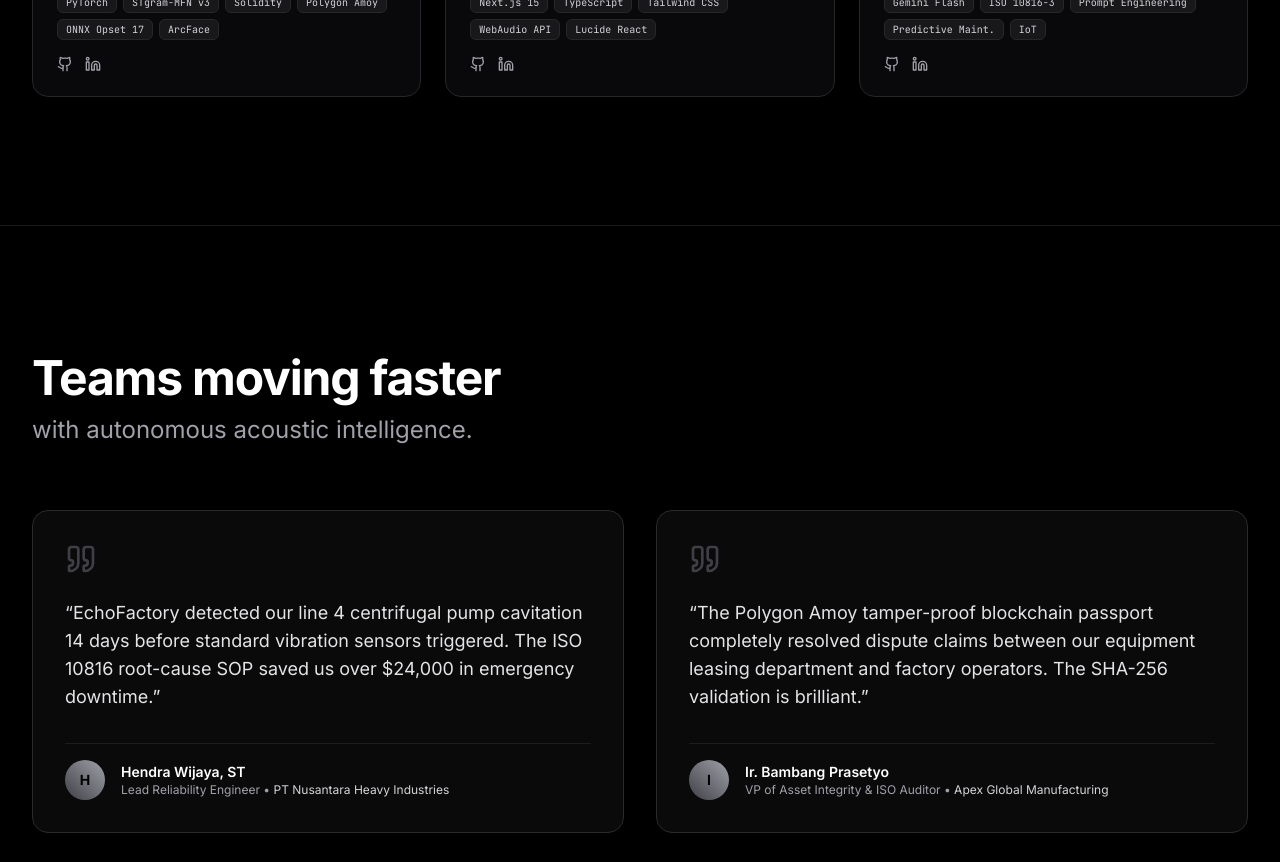
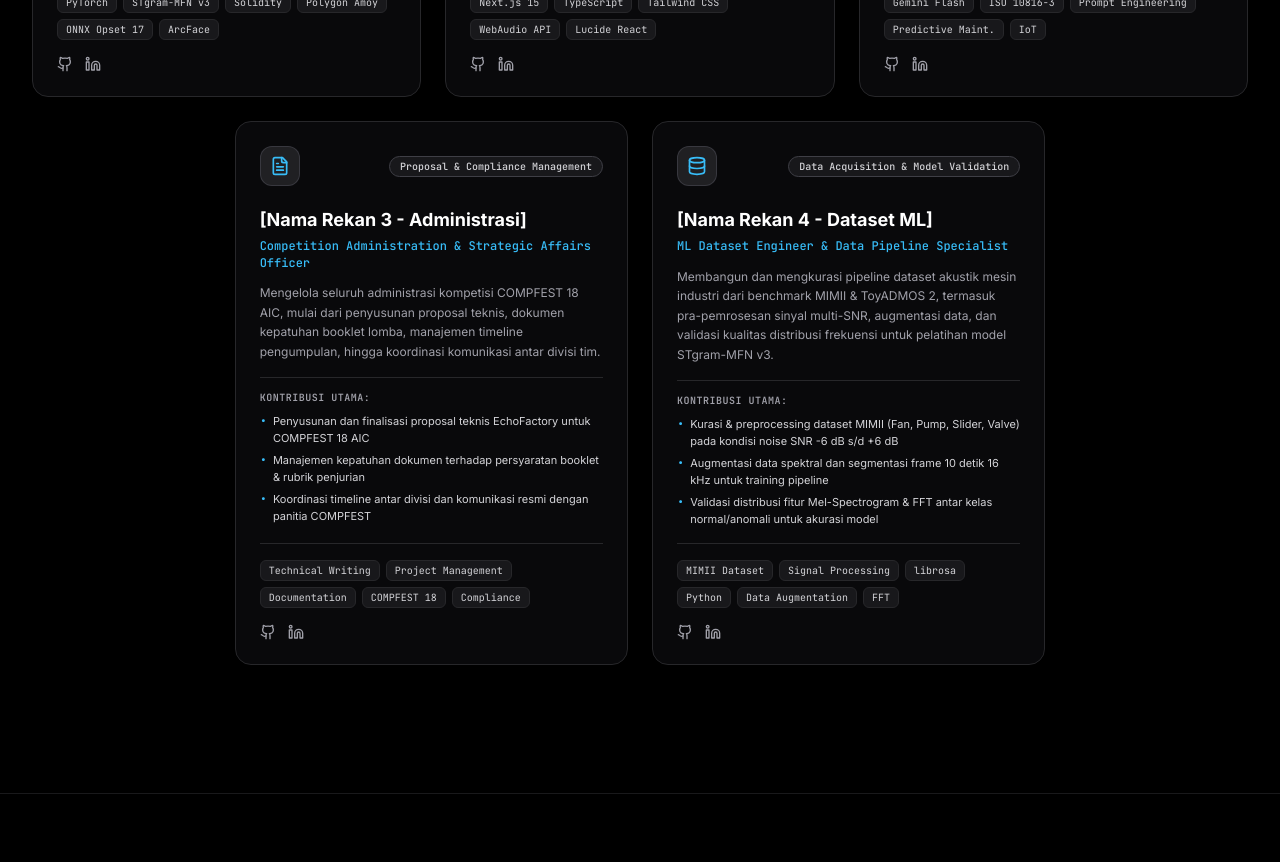
Before and after one commit to bvmhdd/EchoFactory-COMPFEST, a Next.js app: page / in a window 1280 px wide. Shown: the part 7200-8062 px from the top of the page. Built offline with nearby package versions, Linux system fonts and the light colour scheme.

Commit message:
feat(team): add 2 new members - Administration Officer and ML Dataset Engineer (5 total, 3+2 grid layout)

```diff
--- a/src/components/landing/team-section.tsx
+++ b/src/components/landing/team-section.tsx
@@ -1,6 +1,6 @@
 "use client";
 
-import { Users, Cpu, ShieldCheck, Code2, Sparkles, Github, Linkedin, ExternalLink } from "lucide-react";
+import { Users, Cpu, Code2, Sparkles, Database, FileText, Github, Linkedin } from "lucide-react";
 import { Badge } from "@/components/ui/badge";
 
 export interface TeamMember {
@@ -61,6 +61,36 @@ export const TEAM_MEMBERS: TeamMember[] = [
     github: "https://github.com",
     linkedin: "https://linkedin.com",
   },
+  {
+    name: "[Nama Rekan 3 - Administrasi]",
+    role: "Competition Administration & Strategic Affairs Officer",
+    division: "Proposal & Compliance Management",
+    icon: FileText,
+    bio: "Mengelola seluruh administrasi kompetisi COMPFEST 18 AIC, mulai dari penyusunan proposal teknis, dokumen kepatuhan booklet lomba, manajemen timeline pengumpulan, hingga koordinasi komunikasi antar divisi tim.",
+    contributions: [
+      "Penyusunan dan finalisasi proposal teknis EchoFactory untuk COMPFEST 18 AIC",
+      "Manajemen kepatuhan dokumen terhadap persyaratan booklet & rubrik penjurian",
+      "Koordinasi timeline antar divisi dan komunikasi resmi dengan panitia COMPFEST",
+    ],
+    skills: ["Technical Writing", "Project Management", "Documentation", "COMPFEST 18", "Compliance"],
+    github: "https://github.com",
+    linkedin: "https://linkedin.com",
+  },
+  {
+    name: "[Nama Rekan 4 - Dataset ML]",
+    role: "ML Dataset Engineer & Data Pipeline Specialist",
+    division: "Data Acquisition & Model Validation",
+    icon: Database,
+    bio: "Membangun dan mengkurasi pipeline dataset akustik mesin industri dari benchmark MIMII & ToyADMOS 2, termasuk pra-pemrosesan sinyal multi-SNR, augmentasi data, dan validasi kualitas distribusi frekuensi untuk pelatihan model STgram-MFN v3.",
+    contributions: [
+      "Kurasi & preprocessing dataset MIMII (Fan, Pump, Slider, Valve) pada kondisi noise SNR -6 dB s/d +6 dB",
+      "Augmentasi data spektral dan segmentasi frame 10 detik 16 kHz untuk training pipeline",
+      "Validasi distribusi fitur Mel-Spectrogram & FFT antar kelas normal/anomali untuk akurasi model",
+    ],
+    skills: ["MIMII Dataset", "Signal Processing", "librosa", "Python", "Data Augmentation", "FFT"],
+    github: "https://github.com",
+    linkedin: "https://linkedin.com",
+  },
 ];
 
 export function TeamSection() {
@@ -85,9 +115,11 @@ export function TeamSection() {
         </p>
       </div>
 
-      {/* Team Cards Grid */}
+      {/* Team Cards Grid — 3 top row + 2 centered bottom row */}
+      <div className="space-y-6">
+        {/* Row 1: first 3 members */}
         <div className="grid grid-cols-1 md:grid-cols-3 gap-6">
-        {TEAM_MEMBERS.map((member, idx) => {
+          {TEAM_MEMBERS.slice(0, 3).map((member, idx) => {
             const IconComp = member.icon;
             return (
               <div
@@ -176,6 +208,99 @@ export function TeamSection() {
             );
           })}
         </div>
+
+        {/* Row 2: last 2 members — centered */}
+        <div className="grid grid-cols-1 md:grid-cols-2 gap-6 md:w-2/3 md:mx-auto">
+          {TEAM_MEMBERS.slice(3).map((member, idx) => {
+            const IconComp = member.icon;
+            return (
+              <div
+                key={idx}
+                className="p-6 rounded-2xl bg-[#09090B] border border-[#27272A] hover:border-zinc-500 transition-all duration-300 flex flex-col justify-between shadow-xl group hover:shadow-2xl hover:bg-[#0E0E11]"
+              >
+                <div>
+                  {/* Card Top: Icon & Division Badge */}
+                  <div className="flex items-center justify-between mb-5">
+                    <div className="w-10 h-10 rounded-xl bg-zinc-800/80 border border-zinc-700/80 flex items-center justify-center text-sky-400 group-hover:bg-sky-500/15 group-hover:border-sky-500/30 transition-all">
+                      <IconComp className="w-5 h-5" />
+                    </div>
+                    <Badge variant="mono" className="text-[10px] font-mono border-zinc-700 bg-zinc-900 text-zinc-300">
+                      {member.division}
+                    </Badge>
+                  </div>
+
+                  {/* Name & Role */}
+                  <h3 className="text-lg font-bold text-white mb-1 group-hover:text-sky-300 transition-colors">
+                    {member.name}
+                  </h3>
+                  <div className="text-xs font-mono font-medium text-sky-400 mb-3 leading-snug">
+                    {member.role}
+                  </div>
+
+                  {/* Bio */}
+                  <p className="text-xs text-zinc-400 leading-relaxed mb-4 font-sans">
+                    {member.bio}
+                  </p>
+
+                  {/* Key Contributions */}
+                  <div className="border-t border-[#27272A] pt-3 mb-4 space-y-2">
+                    <span className="text-[10px] font-mono uppercase tracking-wider text-zinc-400 block font-semibold">
+                      Kontribusi Utama:
+                    </span>
+                    <ul className="space-y-1.5 text-[11px] text-zinc-300 font-sans">
+                      {member.contributions.map((c, cIdx) => (
+                        <li key={cIdx} className="flex items-start gap-1.5">
+                          <span className="text-sky-400 font-mono text-xs">•</span>
+                          <span>{c}</span>
+                        </li>
+                      ))}
+                    </ul>
+                  </div>
+                </div>
+
+                {/* Skills Tags & Social Links */}
+                <div className="border-t border-[#27272A] pt-4 space-y-3">
+                  <div className="flex flex-wrap gap-1.5">
+                    {member.skills.map((skill, sIdx) => (
+                      <span
+                        key={sIdx}
+                        className="px-2 py-0.5 rounded-md bg-zinc-900 border border-zinc-800 text-[10px] font-mono text-zinc-300"
+                      >
+                        {skill}
+                      </span>
+                    ))}
+                  </div>
+
+                  <div className="flex items-center gap-3 pt-1 text-zinc-400">
+                    {member.github && (
+                      <a
+                        href={member.github}
+                        target="_blank"
+                        rel="noopener noreferrer"
+                        className="hover:text-white transition-colors"
+                        title="GitHub Profile"
+                      >
+                        <Github className="w-4 h-4" />
+                      </a>
+                    )}
+                    {member.linkedin && (
+                      <a
+                        href={member.linkedin}
+                        target="_blank"
+                        rel="noopener noreferrer"
+                        className="hover:text-sky-400 transition-colors"
+                        title="LinkedIn Profile"
+                      >
+                        <Linkedin className="w-4 h-4" />
+                      </a>
+                    )}
+                  </div>
+                </div>
+              </div>
+            );
+          })}
+        </div>
+      </div>
     </section>
   );
 }
```
Lines whose indentation alone changed are shown as unchanged.
